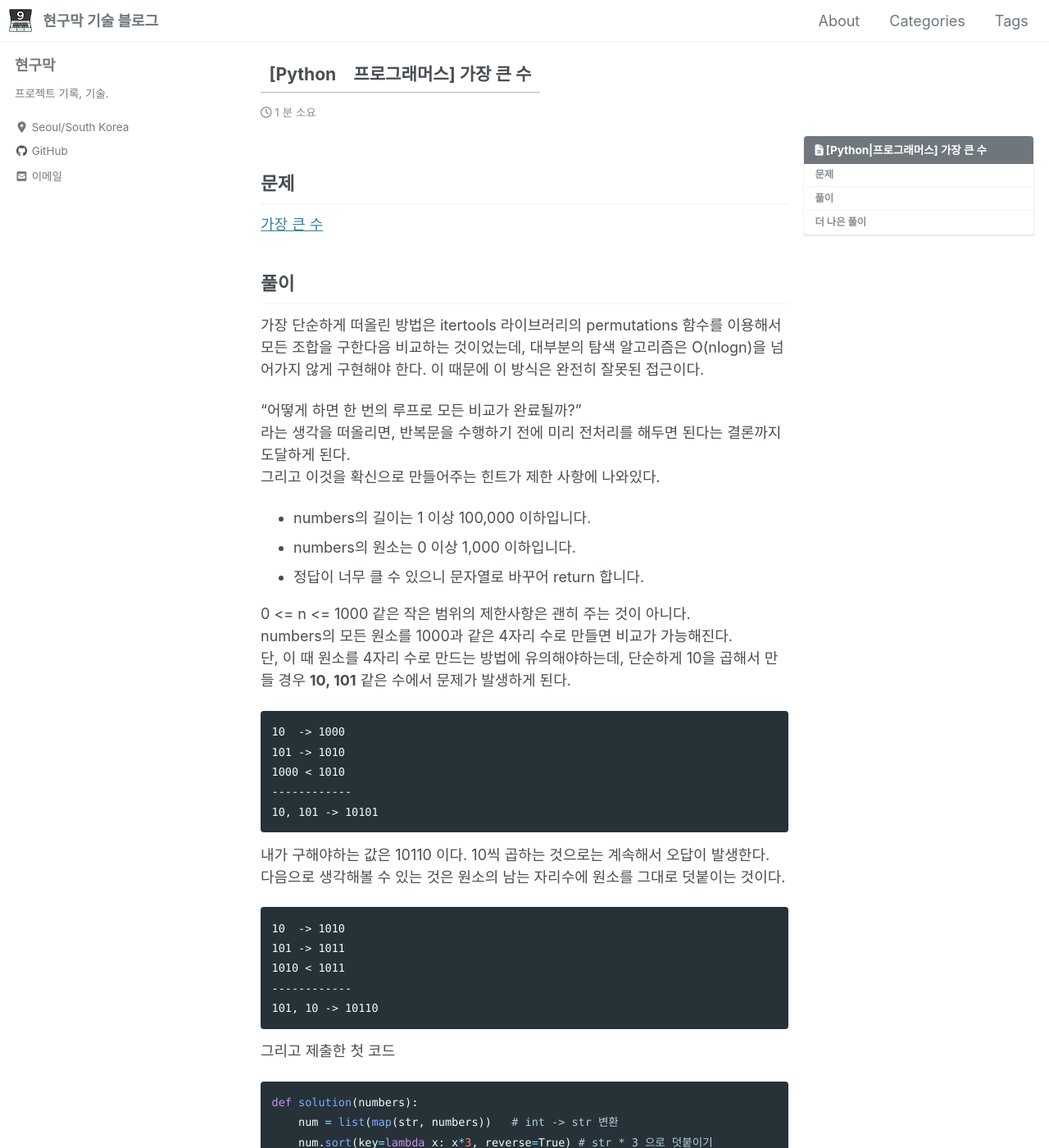
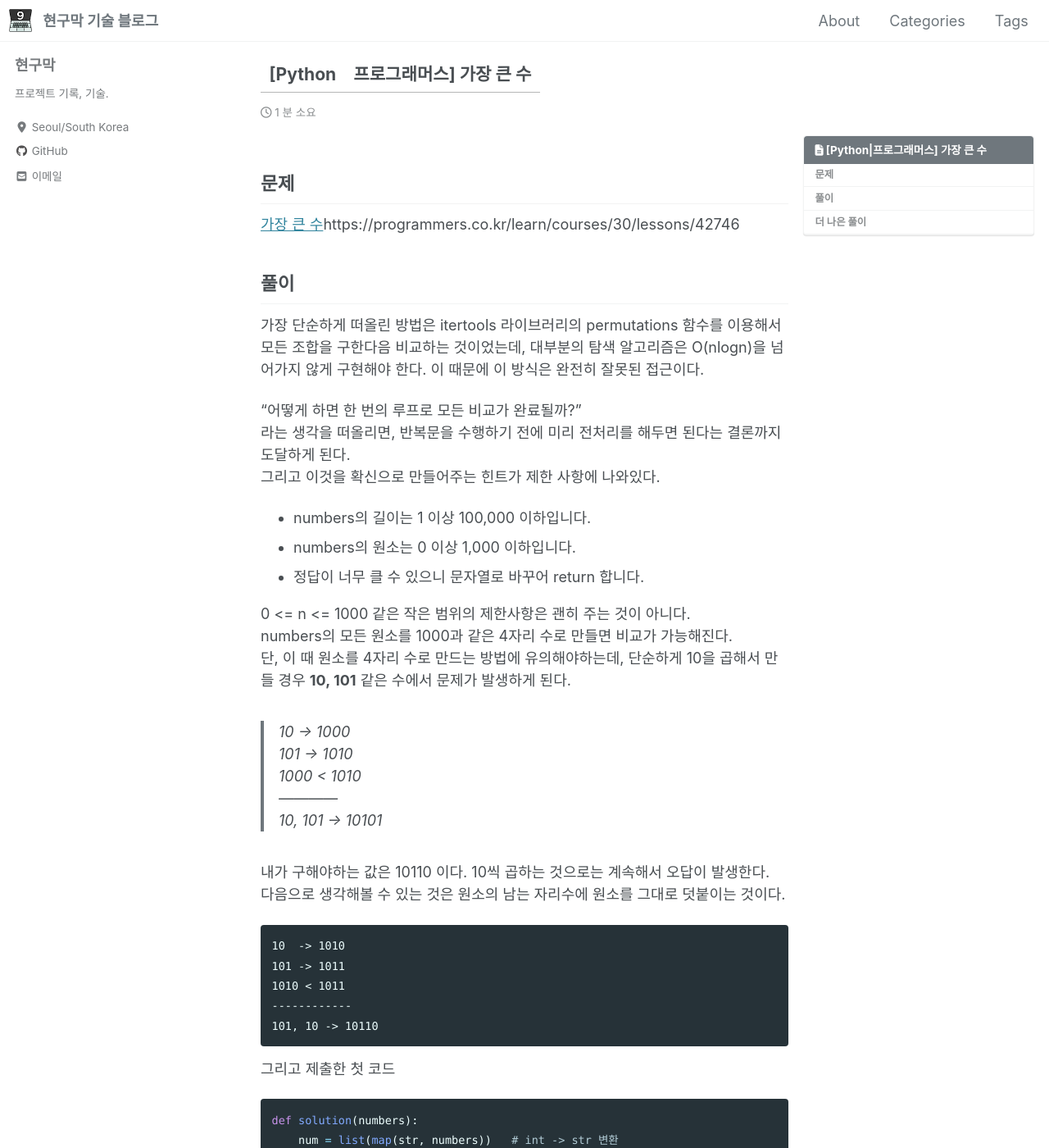
Before and after one commit to Hyeon9mak/Hyeon9mak.github.io, a Jekyll site: the page built from _posts/2020-09-17-Python-프로그래머스-가장_큰_수.md, in a window 1280 px wide and 1400 px high. Shown: the whole window at 82% size. Built offline with Jekyll 4.4.1, drawn with Linux system fonts in a browser that asks for light colours; cached includes are drawn as plain includes; nearby versions of some CDN libraries; comment, search, counter and statistics services are not loaded.

Commit message:
Update 2020-09-17-Python-프로그래머스-가장_큰_수.md

````diff
--- a/_posts/2020-09-17-Python-프로그래머스-가장_큰_수.md
+++ b/_posts/2020-09-17-Python-프로그래머스-가장_큰_수.md
@@ -17,7 +17,7 @@
 ---
 
 ## 문제
-[가장 큰 수](https://programmers.co.kr/learn/courses/30/lessons/42746)
+[가장 큰 수](https://programmers.co.kr/learn/courses/30/lessons/42746)https://programmers.co.kr/learn/courses/30/lessons/42746
 
 ## 풀이
 가장 단순하게 떠올린 방법은 itertools 라이브러리의 permutations 함수를 이용해서
@@ -34,13 +34,13 @@
 numbers의 모든 원소를 1000과 같은 4자리 수로 만들면 비교가 가능해진다.
 단, 이 때 원소를 4자리 수로 만드는 방법에 유의해야하는데, 단순하게 10을 곱해서 만들 경우
 **10, 101** 같은 수에서 문제가 발생하게 된다.
-```
-10  -> 1000
-101 -> 1010
-1000 < 1010
-------------
-10, 101 -> 10101
-```
+
+> 10  -> 1000
+> 101 -> 1010
+> 1000 < 1010
+> ------------
+> 10, 101 -> 10101
+
 내가 구해야하는 값은 10110 이다. 10씩 곱하는 것으로는 계속해서 오답이 발생한다.
 다음으로 생각해볼 수 있는 것은 원소의 남는 자리수에 원소를 그대로 덧붙이는 것이다.
 ```
@@ -50,6 +50,7 @@
 ------------
 101, 10 -> 10110
 ```
+
 
 그리고 제출한 첫 코드
 ```python
````
